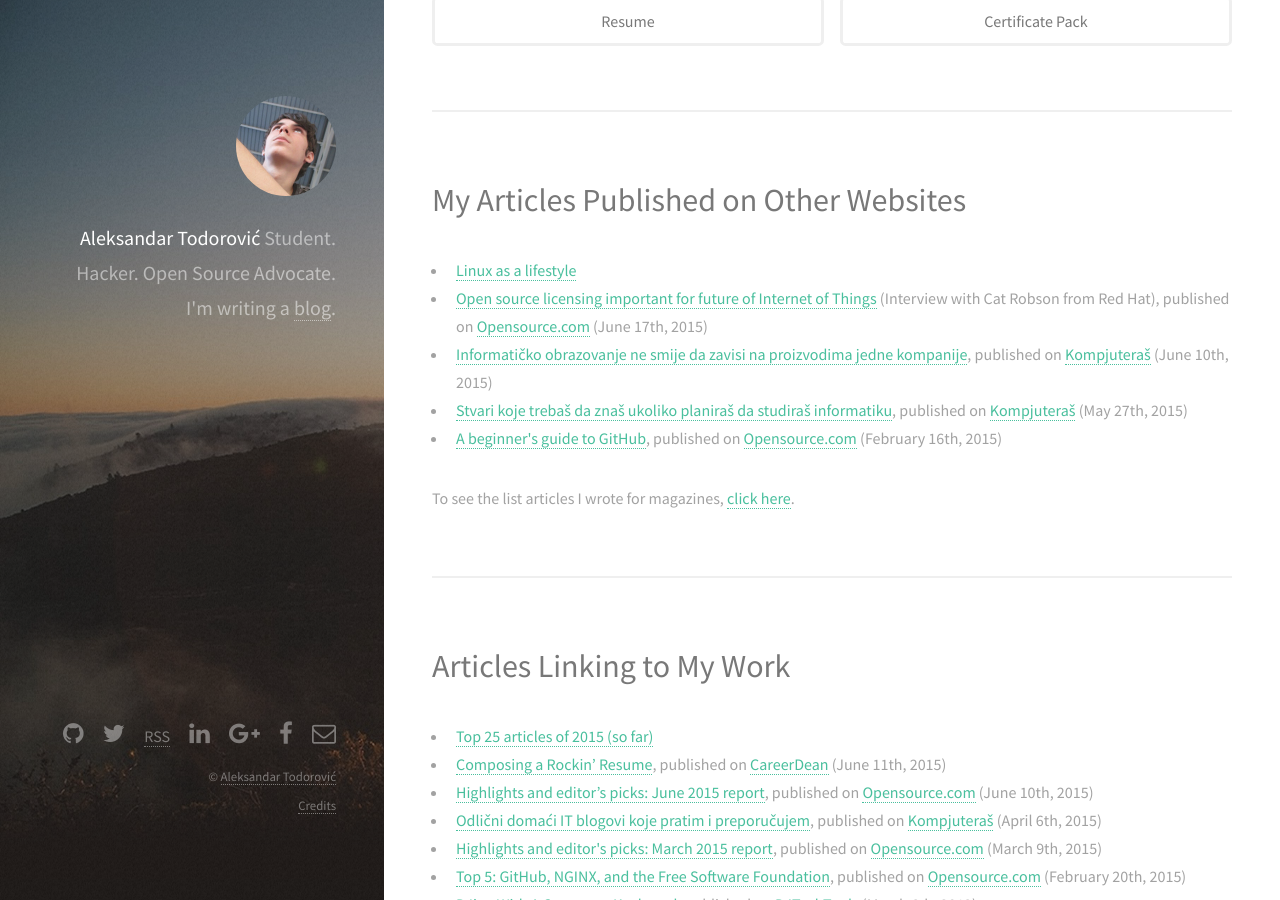
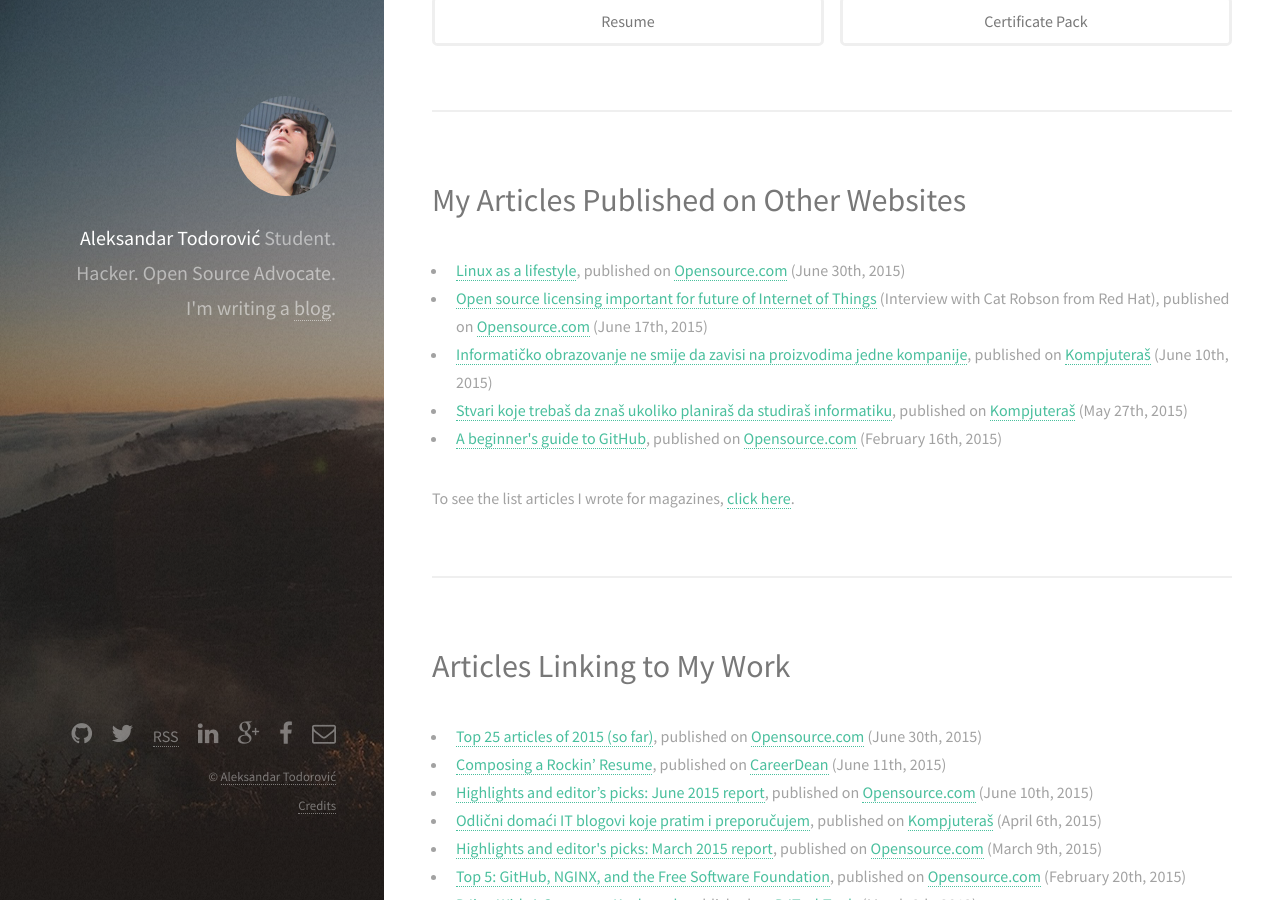
Before and after one commit to inputsh/bs.r3bl.me, a Jekyll site: the page built from index.html, in a window 1280 px wide and 900 px high, scrolled down 427 px. Built offline with Jekyll 4.4.1, drawn with Linux system fonts in a browser that asks for light colours; nearby versions of some CDN libraries.

Commit message:
Fixed some minor issues

```diff
--- a/_layouts/default.html
+++ b/_layouts/default.html
@@ -16,7 +16,14 @@
   			<link rel="stylesheet" href="/css/style-xlarge.css" />
   		</noscript>
   		<!--[if lte IE 8]><link rel="stylesheet" href="/css/ie/v8.css" /><![endif]-->
-      <link rel="stylesheet" href="//maxcdn.bootstrapcdn.com/font-awesome/4.3.0/css/font-awesome.min.css">
+      <script>
+        (function(i,s,o,g,r,a,m){i['GoogleAnalyticsObject']=r;i[r]=i[r]||function(){
+        (i[r].q=i[r].q||[]).push(arguments)},i[r].l=1*new Date();a=s.createElement(o),
+        m=s.getElementsByTagName(o)[0];a.async=1;a.src=g;m.parentNode.insertBefore(a,m)
+        })(window,document,'script','//www.google-analytics.com/analytics.js','ga');
+        ga('create', 'UA-57666570-1', 'auto');
+        ga('send', 'pageview');
+      </script>
   	</head>
 
 	<body id="top">
--- a/index.html
+++ b/index.html
@@ -34,8 +34,8 @@
     <section>
       <h1>My Articles Published on Other Websites</h1>
       <ul>
-        <li><a href="http://opensource.com/life/15/6/my-linux-story-Aleksandar-Todorovic" target="_blank">Linux as a lifestyle</a></li>
-        <li><a href="https://opensource.com/business/15/6/interview-cat-robson-red-hat" target="_blank">Open source licensing important for future of Internet of Things</a> (Interview with Cat Robson from Red Hat), published on <a href="http://opensource.com" target="_blank">Opensource.com</a> (June 17th, 2015)</li>
+        <li><a href="http://opensource.com/life/15/6/my-linux-story-Aleksandar-Todorovic" target="_blank">Linux as a lifestyle</a>, published on <a href="http://opensource.com" target="_blank">Opensource.com</a> (June 30th, 2015)</li>
+        <li><a href="http://opensource.com/business/15/6/interview-cat-robson-red-hat" target="_blank">Open source licensing important for future of Internet of Things</a> (Interview with Cat Robson from Red Hat), published on <a href="http://opensource.com" target="_blank">Opensource.com</a> (June 17th, 2015)</li>
         <li><a href="http://kompjuteras.com/informaticko-obrazovanje-ne-smije-da-zavisi-na-proizvodima-jedne-kompanije/" target="_blank">Informatičko obrazovanje ne smije da zavisi na proizvodima jedne kompanije</a>, published on <a href="http://kompjuteras.com/" target="_blank">Kompjuteraš</a> (June 10th, 2015)</li>
         <li><a href="http://kompjuteras.com/stvari-koje-trebas-da-znas-ukoliko-planiras-da-studiras-informatiku/" target="_blank">Stvari koje trebaš da znaš ukoliko planiraš da studiraš informatiku</a>, published on <a href="http://kompjuteras.com/" target="_blank">Kompjuteraš</a> (May 27th, 2015)</li>
         <li><a href="http://opensource.com/life/15/2/beginners-guide-github" target="_blank">A beginner's guide to GitHub</a>, published on <a href="http://opensource.com" target="_blank">Opensource.com</a> (February 16th, 2015)</li>
@@ -46,7 +46,7 @@
     <section>
       <h1 href="#articles-linking-to-my-work">Articles Linking to My Work</h1>
       <ul>
-        <li><a href="http://opensource.com/life/15/6/top-25-articles-2015-so-far" target="_blank">Top 25 articles of 2015 (so far)</a></li>
+        <li><a href="http://opensource.com/life/15/6/top-25-articles-2015-so-far" target="_blank">Top 25 articles of 2015 (so far)</a>, published on <a href="http://opensource.com" target="_blank">Opensource.com</a> (June 30th, 2015)</li>
         <li><a href="https://www.careerdean.com/blog/composing-a-rockin-resume/" target="_blank">Composing a Rockin’ Resume</a>, published on <a href="https://www.careerdean.com/" target="_blank">CareerDean</a> (June 11th, 2015)</li>
         <li><a href="http://opensource.com/community/15/5/community-report-june-2015" target="_blank">Highlights and editor’s picks: June 2015 report</a>, published on <a href="http://opensource.com" target="_blank">Opensource.com</a> (June 10th, 2015)</li>
         <li><a href="http://kompjuteras.com/odlicni-domaci-blogovi-koje-pratim-preporucujem/" target="_blank">Odlični domaći IT blogovi koje pratim i preporučujem</a>, published on <a href="http://kompjuteras.com/" target="_blank">Kompjuteraš</a> (April 6th, 2015)</li>
```
